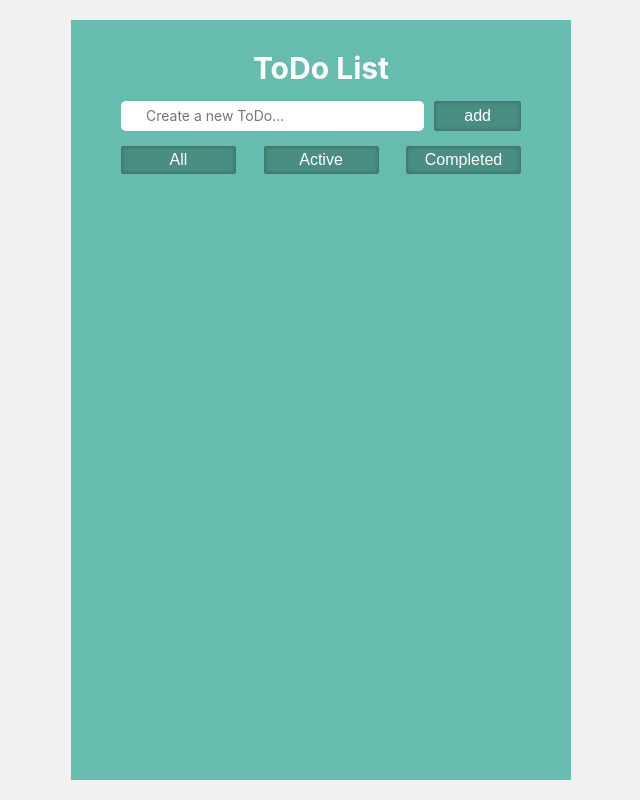
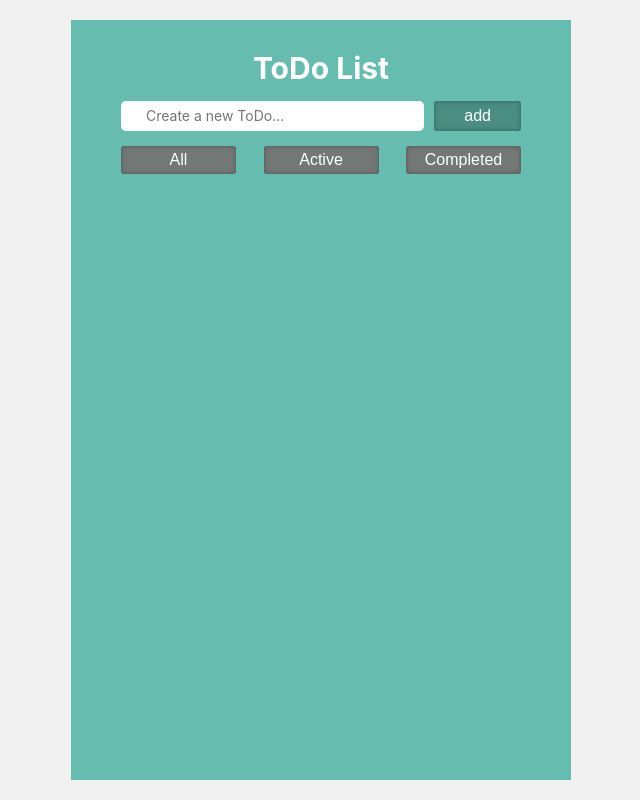
Before and after one commit to JennyTara/To-Do-List, a React (Create React App) app: page / in a window 1280 px wide. Shown: the whole page, without its empty margins (319-959 px from the left). Built offline with nearby package versions, Linux system fonts and the light colour scheme.

Commit message:
added disabled for status buttons

```diff
--- a/src/common/Button/Button.css
+++ b/src/common/Button/Button.css
@@ -12,3 +12,10 @@
     background-color: #427c72;
     box-shadow: 1px 0 25px #0000004d;
 }
+.button:active {
+    transform: translate(0,5%);
+}
+.button:disabled {
+    background-color: #737776;
+    transform: none;
+}
--- a/src/components/ToDoList/ToDoList.tsx
+++ b/src/components/ToDoList/ToDoList.tsx
@@ -30,9 +30,9 @@ export default function ToDoList () {
                 <Button title="add" className="button" onClick={()=>addTask}></Button>
             </div>
             <div className="status-wrapper">
-                <Button title="All" className="button"></Button>
-                <Button title="Active" className="button"></Button>
-                <Button title="Completed" className="button"></Button>
+                <Button title="All" className="button" disabled={true}></Button>
+                <Button title="Active" className="button" disabled={true}></Button>
+                <Button title="Completed" className="button" disabled={true}></Button>
             </div>
             <div className="tasks">
 
```
